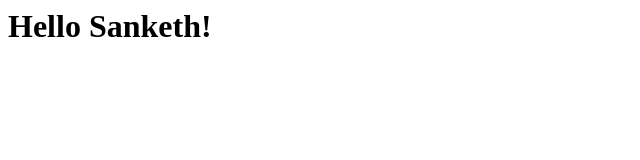
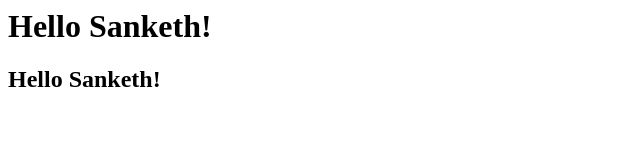
Before and after one commit to Satyahanush/CICD, a plain HTML site: page index.html in a window 1280 px wide. Shown: the whole page, without its empty margins (0-640 px from the left). Drawn offline with Linux system fonts and the light colour scheme.

Commit message:
Update index.html

```diff
--- a/index.html
+++ b/index.html
@@ -4,5 +4,6 @@
     </head>
     <body>
         <h1>Hello Sanketh!</h1>
+        <h2>Hello Sanketh!</h2>
     </body>
 </html>
```
